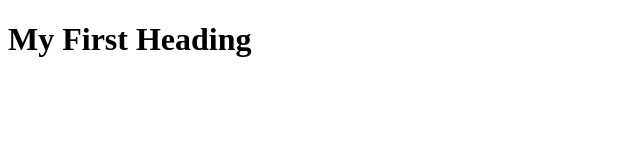
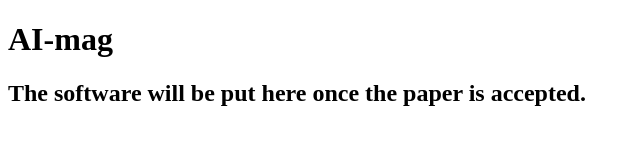
Before and after one commit to ai-mag/ai-mag.github.io, a plain HTML site: page index.html in a window 1280 px wide. Shown: the whole page, without its empty margins (0-640 px from the left). Drawn offline with Linux system fonts and the light colour scheme.

Commit message:
Update index.html

```diff
--- a/index.html
+++ b/index.html
@@ -1,8 +1,10 @@
 <!DOCTYPE html>
 <html>
-<body>
-
-<h1>My First Heading</h1>
-
-</body>
+  <head>
+    <title>AI-mag</title>
+  </head>
+  <body>
+    <h1>AI-mag</h1>
+    <h2>The software will be put here once the paper is accepted.</h2>
+  </body>
 </html>
```
